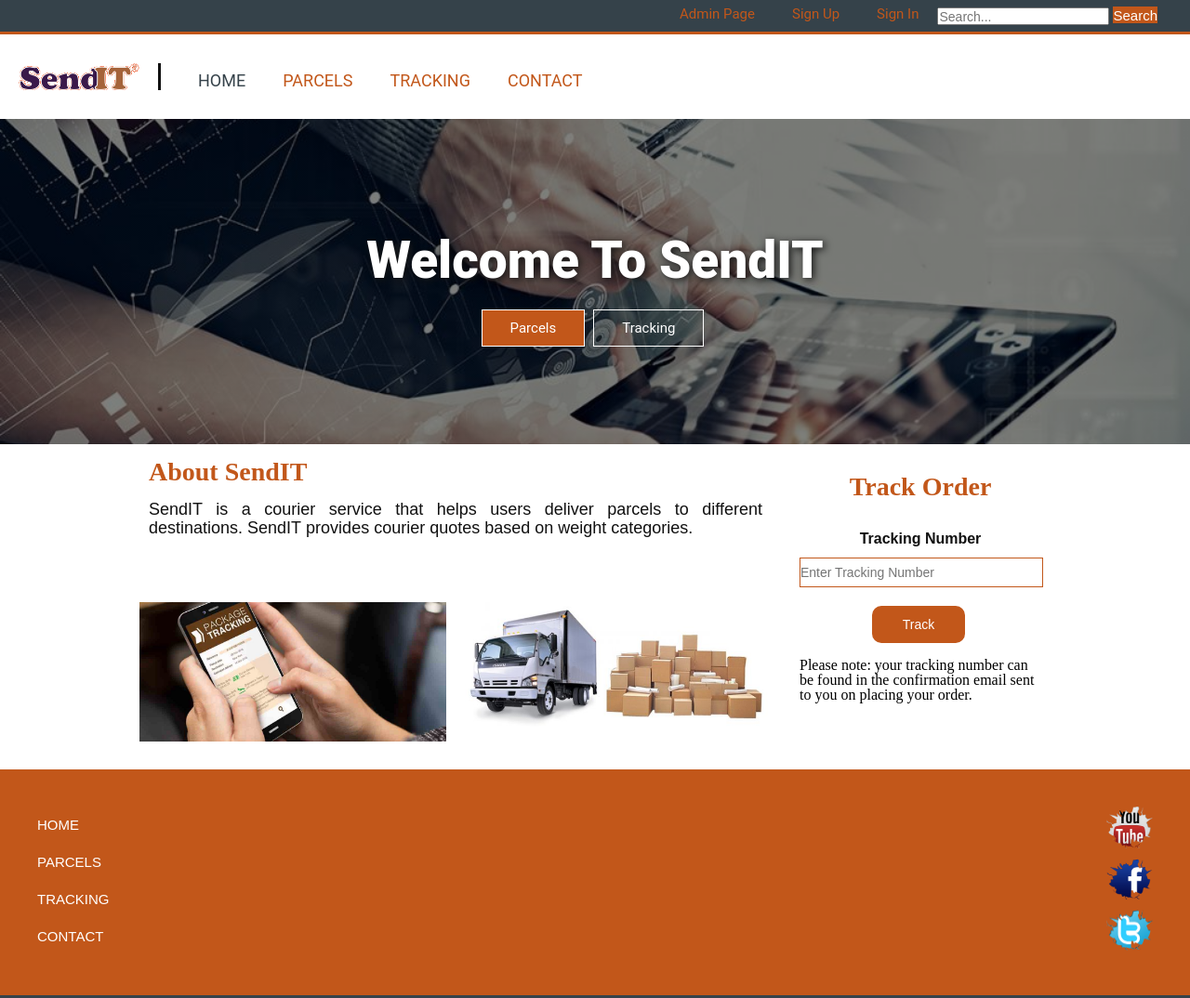
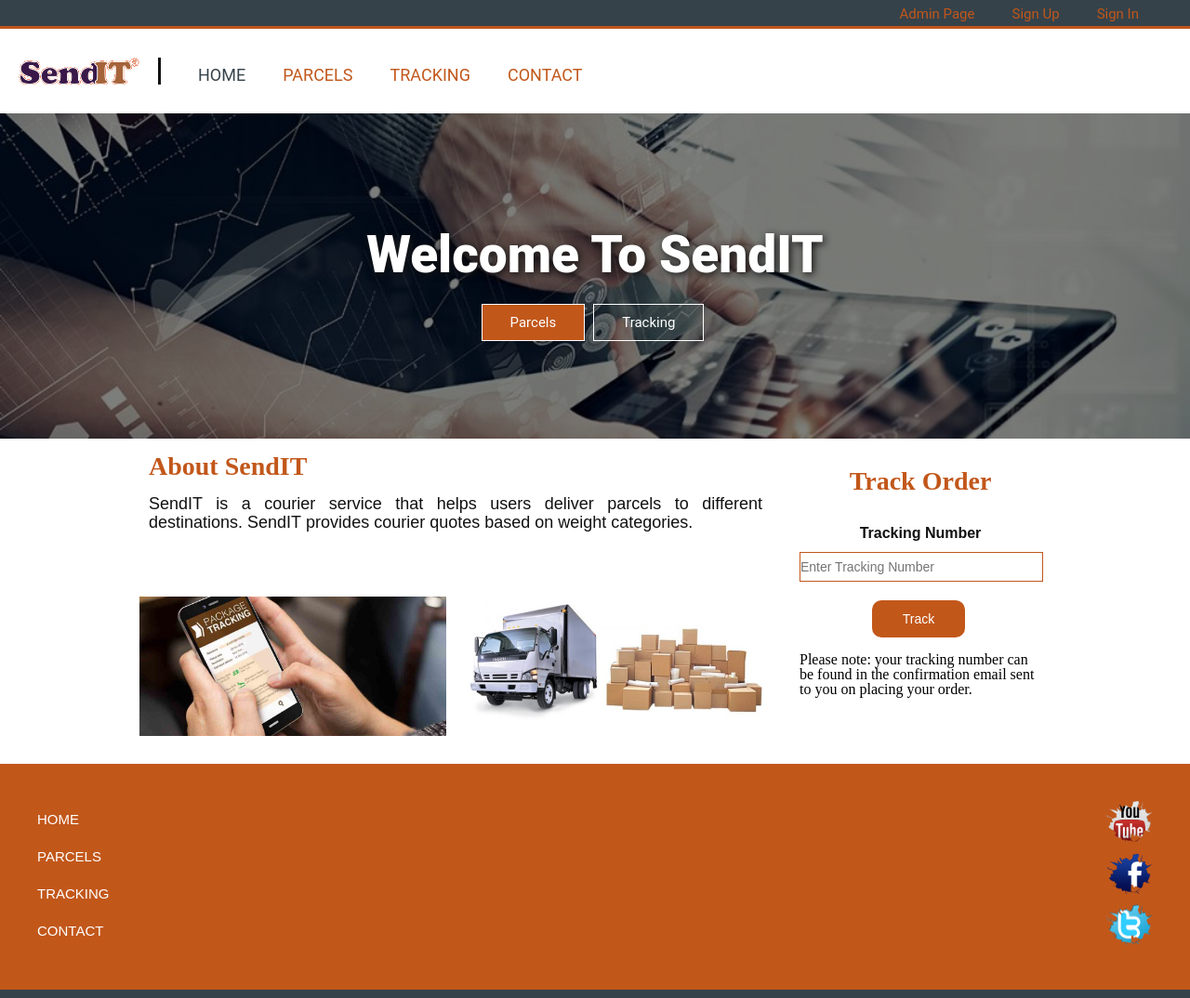
Before and after one commit to awesomeKelly04/SendIT-Repository, a plain HTML site: page index.html in a window 1280 px wide. Shown: the top 1074 px of the page at 93% size. Drawn offline with Linux system fonts and the light colour scheme.

Commit message:
I removed the search at nav bar

```diff
--- a/index.html
+++ b/index.html
@@ -20,13 +20,6 @@
 					<li id="admin-page-id"><a href="adminPage.html">Admin Page</a></li>
 					<li><a href="signup.html">Sign Up</a></li>
 					<li><a href="signin.html">Sign In</a></li>
-					<li>
-						<form method="POST" action="" class="search" id="search">
-							<input type="text" placeholder="Search..." />
-							<button type="submit" class="searchBtn" >Search
-							</button>
-						</form>
-					</li>
 				</ul>
 			</nav>
 
```
